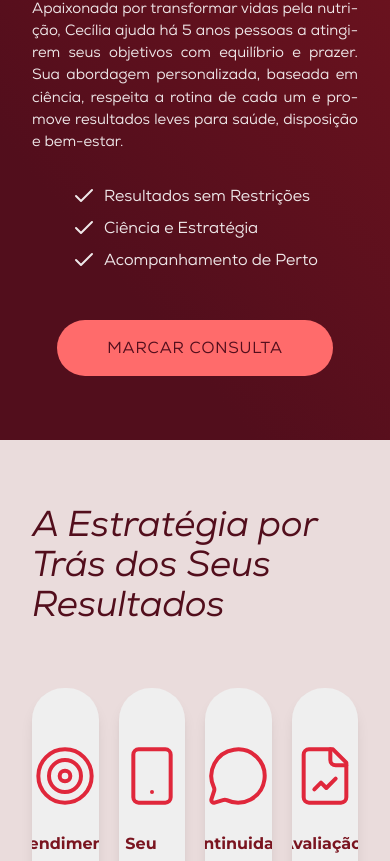
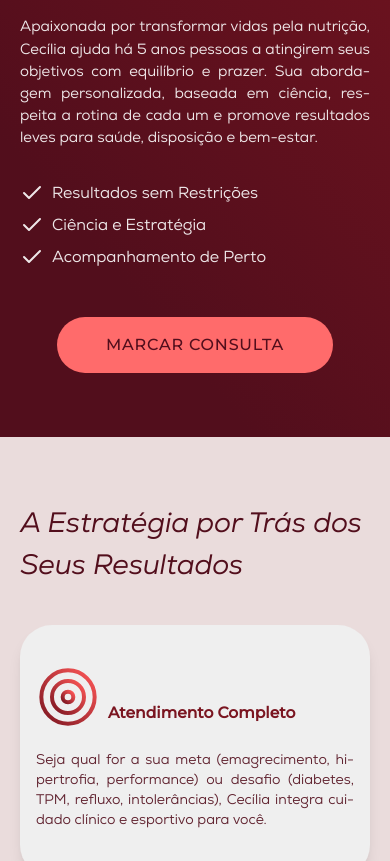
Before and after one commit to CaduFalcaoT/nutri-lp, a Next.js app: page / in a window 390 px wide. Shown: the part 1139-2000 px from the top of the page. Built offline with nearby package versions, Linux system fonts and the light colour scheme.

Commit message:
featuresection mobile

```diff
--- a/src/app/globals.css
+++ b/src/app/globals.css
@@ -20,7 +20,7 @@
 @font-face {
   font-family: "Nexa";
   src: url("/fonts/Montserrat-VariableFont_wght.ttf") format("truetype");
-  font-weight: 700;
+  font-weight: 500;
   font-style: normal;
 }
 
--- a/src/components/aboutsection/aboutsection.tsx
+++ b/src/components/aboutsection/aboutsection.tsx
@@ -8,7 +8,7 @@ export default function AboutSection() {
       className="w-full py-16 [background:linear-gradient(50deg,_#520E1C_22.72%,_#7A1520_99.76%)]"
       id="aboutsection"
     >
-      <div className="mx-auto flex max-w-[1280px] items-center justify-around px-8">
+      <div className="mx-auto flex max-w-[1280px] items-center justify-around px-5 lg:px-8">
         <video
           src="/Video1.mp4"
           playsInline
@@ -43,7 +43,7 @@ export default function AboutSection() {
             cada um e promove resultados leves para saúde, disposição e
             bem-estar.
           </p>
-          <ul className="space-y-2 text-white/90">
+          <ul className="flex w-full flex-col space-y-2 text-white/90">
             <li className="flex gap-2">
               <Check /> Resultados sem Restrições
             </li>
--- a/src/components/featuressection/featurecard.tsx
+++ b/src/components/featuressection/featurecard.tsx
@@ -1,17 +1,27 @@
 import { ReactNode } from "react";
 
 const FeatureCard = ({
-  children,
-  className = "",
+  title = "",
+  description = "",
+  icon = false,
 }: {
-  children: ReactNode;
-  className: string;
+  title: string;
+  description: string;
+  icon: ReactNode;
 }) => {
   return (
     <div
-      className={`relative flex w-full flex-col items-center gap-6 overflow-hidden rounded-4xl border border-none bg-[#EFEFEF] px-4 pt-14 pb-18 shadow-lg transition-all duration-300 ease-in-out hover:-translate-y-3 hover:bg-[#ffffff] ${className}`}
+      className={`relative flex w-full flex-col gap-5 overflow-hidden rounded-4xl border border-none bg-[#EFEFEF] px-4 py-10 pb-12 shadow-lg transition-all duration-300 ease-in-out lg:items-center lg:gap-6 lg:pt-14 lg:pb-18 lg:hover:-translate-y-3 lg:hover:bg-[#ffffff]`}
     >
-      {children}
+      <span className="flex items-end gap-2 lg:flex-col lg:items-center lg:gap-6">
+        {icon}
+        <h3 className="text-brand-primary z-10 pb-1 text-[4vw] font-bold lg:text-base">
+          {title}
+        </h3>{" "}
+      </span>
+      <p className="text-brand-secondary text-justify text-sm break-words hyphens-auto opacity-90">
+        {description}
+      </p>
     </div>
   );
 };
--- a/src/components/featuressection/featuressection.tsx
+++ b/src/components/featuressection/featuressection.tsx
@@ -1,69 +1,62 @@
-import { FileChartLine, MessageCircle, Smartphone, Target } from "lucide-react";
 import FeatureCard from "./featurecard";
 import { Button } from "../ui/button";
+import {
+  IconFileChartLine,
+  IconGradientDefs,
+  IconMessageCircle,
+  IconSmartphone,
+  IconTarget,
+} from "./icons";
 
 export default function FeaturesSection() {
   return (
-    <div className="mx-auto flex w-full max-w-[1280px] flex-col px-8 py-16">
-      <h2 className="text-brand-secondary text-4xl italic">
+    <>
+      <IconGradientDefs />
+      <div className="mx-auto flex w-full max-w-[1280px] flex-col px-5 py-16 lg:px-8">
+        <h2 className="text-brand-secondary text-[7.2vw] italic lg:text-4xl">
           A Estratégia por Trás dos Seus Resultados
         </h2>
-      <div className="flex w-full gap-5 py-16">
-        <FeatureCard className="group">
-          <Target className="z-10 size-16 stroke-[1.5px] text-[#E0273B]" />
-          <h3 className="text-brand-primary z-10 text-base font-bold">
-            Atendimento Completo
-          </h3>{" "}
-          <p className="text-brand-secondary text-justify text-sm break-words hyphens-auto opacity-90">
-            Seja qual for a sua meta (emagrecimento, hipertrofia, performance)
+        <div className="flex w-full flex-col gap-5 py-10 lg:flex-row lg:py-16">
+          <FeatureCard
+            title="Atendimento Completo"
+            description="Seja qual for a sua meta (emagrecimento, hipertrofia, performance)
             ou desafio (diabetes, TPM, refluxo, intolerâncias), Cecília integra
-            cuidado clínico e esportivo para você.
-          </p>
-        </FeatureCard>
-        <FeatureCard className="group">
-          <Smartphone className="z-10 size-16 stroke-[1.5px] text-[#E0273B]" />
-          <h3 className="text-brand-primary z-10 text-base font-bold">
-            Seu Plano na Palma da Mão
-          </h3>{" "}
-          <p className="text-brand-secondary text-justify text-sm break-words hyphens-auto opacity-90">
-            Receba seu plano alimentar em até 24h via aplicativo exclusivo.
+            cuidado clínico e esportivo para você."
+            icon={<IconTarget className="z-10 size-16" />}
+          />
+          <FeatureCard
+            title="Seu Plano na Palma da Mão"
+            description="Receba seu plano alimentar em até 24h via aplicativo exclusivo.
             Nele, você pode consultar e acompanhar sua evolução de forma
-            prática, a qualquer hora e em qualquer lugar
-          </p>
-        </FeatureCard>
-        <FeatureCard className="group">
-          <MessageCircle className="z-10 size-16 stroke-[1.5px] text-[#E0273B]" />
-          <h3 className="text-brand-primary z-10 text-base font-bold">
-            Continuidade via WhatsApp
-          </h3>{" "}
-          <p className="text-brand-secondary text-justify text-sm break-words hyphens-auto opacity-90">
-            Conte com um canal direto com Cecília pelo WhatsApp para tirar
+            prática, a qualquer hora e em qualquer lugar"
+            icon={<IconSmartphone className="z-10 size-16" />}
+          />
+          <FeatureCard
+            title="Continuidade via WhatsApp"
+            description="Conte com um canal direto com Cecília pelo WhatsApp para tirar
             dúvidas do dia a dia, pedir ajuda no mercado, analisar rótulos,
-            fazer ajustes no plano e compartilhar sua evolução.
-          </p>
-        </FeatureCard>
-        <FeatureCard className="group">
-          <FileChartLine className="z-10 size-16 stroke-[1.5px] text-[#E0273B]" />
-          <h3 className="text-brand-primary z-10 text-base font-bold">
-            Avaliação Corporal Detalhada
-          </h3>{" "}
-          <p className="text-brand-secondary text-justify text-sm break-words hyphens-auto opacity-90">
-            Acompanhamento preciso da sua evolução. A avaliação presencial
+            fazer ajustes no plano e compartilhar sua evolução."
+            icon={<IconMessageCircle className="z-10 size-16" />}
+          />
+          <FeatureCard
+            title="Avaliação Corporal Detalhada"
+            description="Acompanhamento preciso da sua evolução. A avaliação presencial
             inclui bioimpedância (Inbody 120) e dobras cutâneas (ISAK). Online,
-            a análise é realizada via envio de fotos.
-          </p>
-        </FeatureCard>
+            a análise é realizada via envio de fotos."
+            icon={<IconFileChartLine className="z-10 size-16" />}
+          />
         </div>
-      <div className="flex w-full justify-between">
+        <div className="flex w-full flex-col items-center justify-between gap-8 lg:flex-row lg:items-start lg:gap-0">
           {" "}
-        <p className="text-brand-primary max-w-[460px] text-justify italic">
+          <p className="text-brand-primary max-w-[460px] text-justify text-[3.6vw] italic lg:text-base">
             Seu resultado começa com o primeiro passo. Envie uma mensagem pelo
             WhatsApp e agende sua consulta para começarmos essa jornada juntos
           </p>
-        <Button className="transition-all duration-300 ease-out [background:linear-gradient(257deg,#7A1520_4.53%,#FF5858_95.06%)] hover:[background:linear-gradient(257deg,#9C1E28_4.53%,#FF6B6B_95.06%)]">
+          <Button className="transition-all duration-300 ease-out lg:[background:linear-gradient(257deg,#7A1520_4.53%,#FF5858_95.06%)] lg:hover:[background:linear-gradient(257deg,#9C1E28_4.53%,#FF6B6B_95.06%)]">
             marcar consulta
           </Button>
         </div>
       </div>
+    </>
   );
 }
--- /dev/null
+++ b/src/components/featuressection/icons.tsx
@@ -0,0 +1,96 @@
+// Defina um ID único para o seu gradiente
+const gradientId = "icon-stroke-gradient";
+
+type IconProps = React.ComponentProps<"svg">;
+
+// Crie um componente para renderizar as definições do gradiente SVG
+// (Ele fica oculto, mas o ID fica disponível para os ícones usarem)
+export function IconGradientDefs() {
+  return (
+    <svg width="0" height="0" style={{ position: "absolute" }}>
+      <defs>
+        <linearGradient id={gradientId} x1="0%" y1="100%" x2="100%" y2="0%">
+          {/* Suas cores: de bl (#7A1520) para tr (#FF5858) */}
+          <stop offset="0%" style={{ stopColor: "#7A1520" }} />
+          <stop offset="100%" style={{ stopColor: "#FF5858" }} />
+        </linearGradient>
+      </defs>
+    </svg>
+  );
+}
+
+export function IconTarget(props: IconProps) {
+  return (
+    <svg
+      xmlns="http://www.w3.org/2000/svg"
+      viewBox="0 0 24 24"
+      fill="none"
+      stroke={`url(#${gradientId})`} // Aplicado aqui
+      strokeWidth="1.5" // Aplicado aqui (vem do seu stroke-[1.5px])
+      strokeLinecap="round"
+      strokeLinejoin="round"
+      {...props} // Passa a className ("z-10 size-16")
+    >
+      <circle cx="12" cy="12" r="10" />
+      <circle cx="12" cy="12" r="6" />
+      <circle cx="12" cy="12" r="2" />
+    </svg>
+  );
+}
+
+export function IconSmartphone(props: IconProps) {
+  return (
+    <svg
+      xmlns="http://www.w3.org/2000/svg"
+      viewBox="0 0 24 24"
+      fill="none"
+      stroke={`url(#${gradientId})`} // Aplicado aqui
+      strokeWidth="1.5" // Aplicado aqui
+      strokeLinecap="round"
+      strokeLinejoin="round"
+      {...props} // Passa a className
+    >
+      <rect width="14" height="20" x="5" y="2" rx="2" ry="2" />
+      <path d="M12 18h.01" />
+    </svg>
+  );
+}
+
+export function IconMessageCircle(props: IconProps) {
+  return (
+    <svg
+      xmlns="http://www.w3.org/2000/svg"
+      viewBox="0 0 24 24"
+      fill="none"
+      stroke={`url(#${gradientId})`} // Aplicado aqui
+      strokeWidth="1.5" // Aplicado aqui
+      strokeLinecap="round"
+      strokeLinejoin="round"
+      {...props} // Passa a className
+    >
+      <path d="m3 21 1.9-5.7a8.5 8.5 0 1 1 3.8 3.8z" />
+    </svg>
+  );
+}
+
+// Componentes SVG customizados que recebem props (como className)
+// e aplicam o gradiente e o stroke-width desejados
+
+export function IconFileChartLine(props: IconProps) {
+  return (
+    <svg
+      xmlns="http://www.w3.org/2000/svg"
+      viewBox="0 0 24 24"
+      fill="none"
+      stroke={`url(#${gradientId})`} // Aplicado aqui
+      strokeWidth="1.5" // Aplicado aqui
+      strokeLinecap="round"
+      strokeLinejoin="round"
+      {...props} // Passa a className
+    >
+      <path d="M15 2H6a2 2 0 0 0-2 2v16a2 2 0 0 0 2 2h12a2 2 0 0 0 2-2V7Z" />
+      <path d="M14 2v4a2 2 0 0 0 2 2h4" />
+      <path d="m16 13-3.5 3.5-2-2L8 17" />
+    </svg>
+  );
+}
--- a/src/components/testimonials/singletestimonial.tsx
+++ b/src/components/testimonials/singletestimonial.tsx
@@ -17,7 +17,7 @@ export default function SingleTestimonial({
       <div className="flex items-center gap-2">
         <Avatar className="size-12">
           <AvatarImage src={testimonial.profilePictureURL} />
-          <AvatarFallback className="bg-brand-secondary">
+          <AvatarFallback>
             {testimonial.userName[0].toUpperCase()}
           </AvatarFallback>
         </Avatar>
--- a/src/components/ui/avatar.tsx
+++ b/src/components/ui/avatar.tsx
@@ -42,7 +42,7 @@ function AvatarFallback({
     <AvatarPrimitive.Fallback
       data-slot="avatar-fallback"
       className={cn(
-        "flex size-full items-center justify-center rounded-full bg-red-500 font-sans text-lg text-white",
+        "bg-brand-secondary flex size-full items-center justify-center rounded-full font-sans text-lg text-white",
         className,
       )}
       {...props}
--- a/src/components/ui/button.tsx
+++ b/src/components/ui/button.tsx
@@ -16,7 +16,7 @@ const buttonVariants = cva(
         outline:
           "border bg-background shadow-xs hover:bg-accent hover:text-accent-foreground dark:bg-input/30 dark:border-input dark:hover:bg-input/50",
         secondary:
-          "min-w-[276px] text-brand-secondary hover:bg-red-200 uppercase bg-[#FF6B6B] duration-150 tracking-wider lg:font-bold",
+          "min-w-[276px] text-brand-secondary hover:bg-red-200 uppercase bg-[#FF6B6B] duration-150 tracking-wider lg:font-medium",
         ghost:
           "hover:bg-accent hover:text-accent-foreground dark:hover:bg-accent/50",
         link: "text-primary underline-offset-4 hover:underline",
```
Lines whose indentation alone changed are shown as unchanged.
